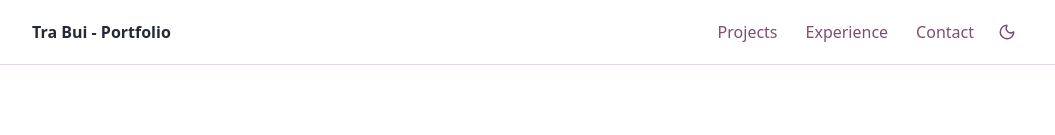
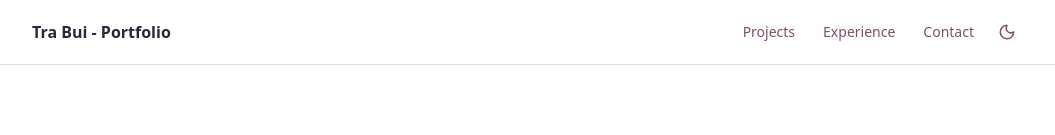
Before and after one commit to tpbui/tpbui.github.io, a React (Vite) app: page / in a window 1280 px wide. Shown: the top 135 px of the page, without its empty margins (112-1167 px from the left). Built offline with nearby package versions, Linux system fonts and the light colour scheme.

Commit message:
fix: navbar section style

```diff
--- a/src/components/Navbar.jsx
+++ b/src/components/Navbar.jsx
@@ -26,7 +26,11 @@ export default function Navbar() {
 						<a
 							key={label}
 							href={href}
-							className="text-muted-foreground hover:text-foreground px-3 py-2 rounded-md transition-colors"
+							className="relative text-sm text-muted-foreground hover:text-foreground transition-colors
+              px-3 py-2 rounded focus:outline-none focus-visible:ring-2 ring-ring
+              ring-offset-2 ring-offset-background
+              after:absolute after:left-0 after:-bottom-0.5 after:h-px after:w-0
+              after:bg-primary hover:after:w-full after:transition-all"
 						>
 							{label}
 						</a>
```
